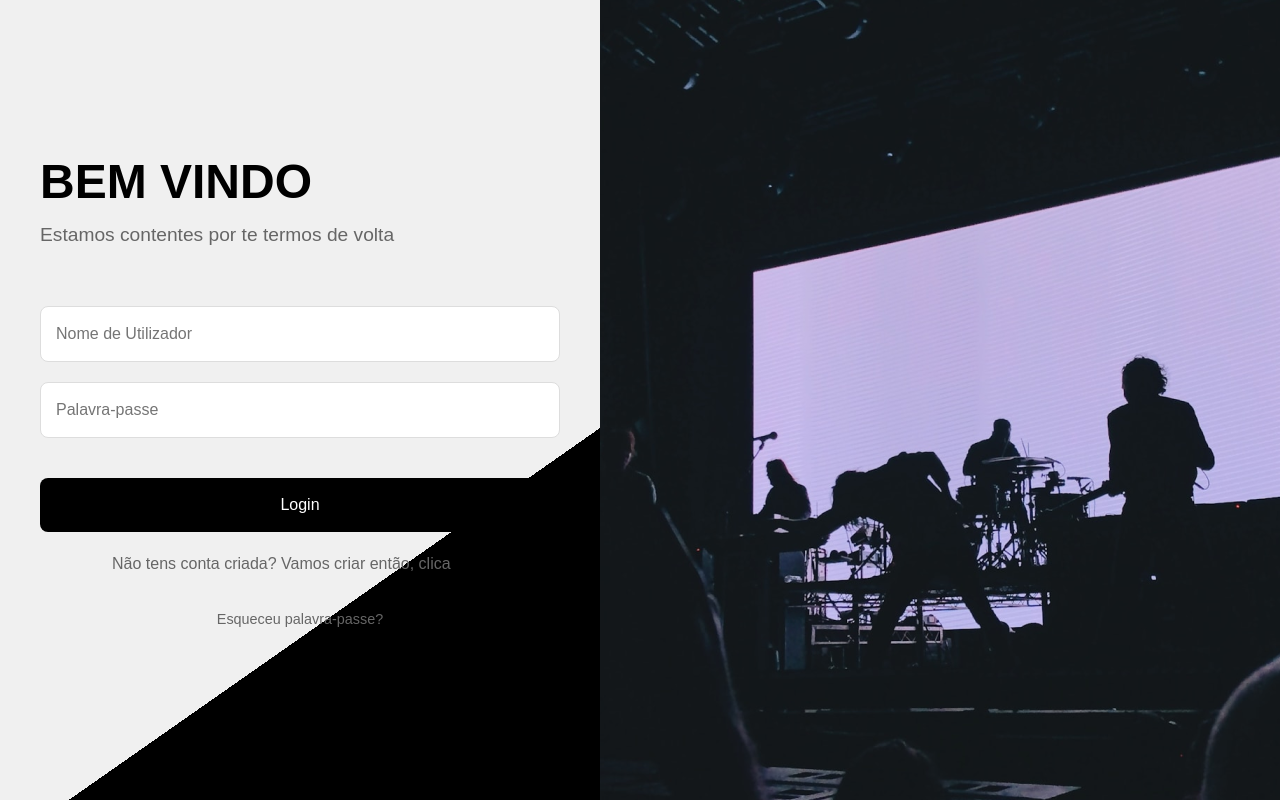
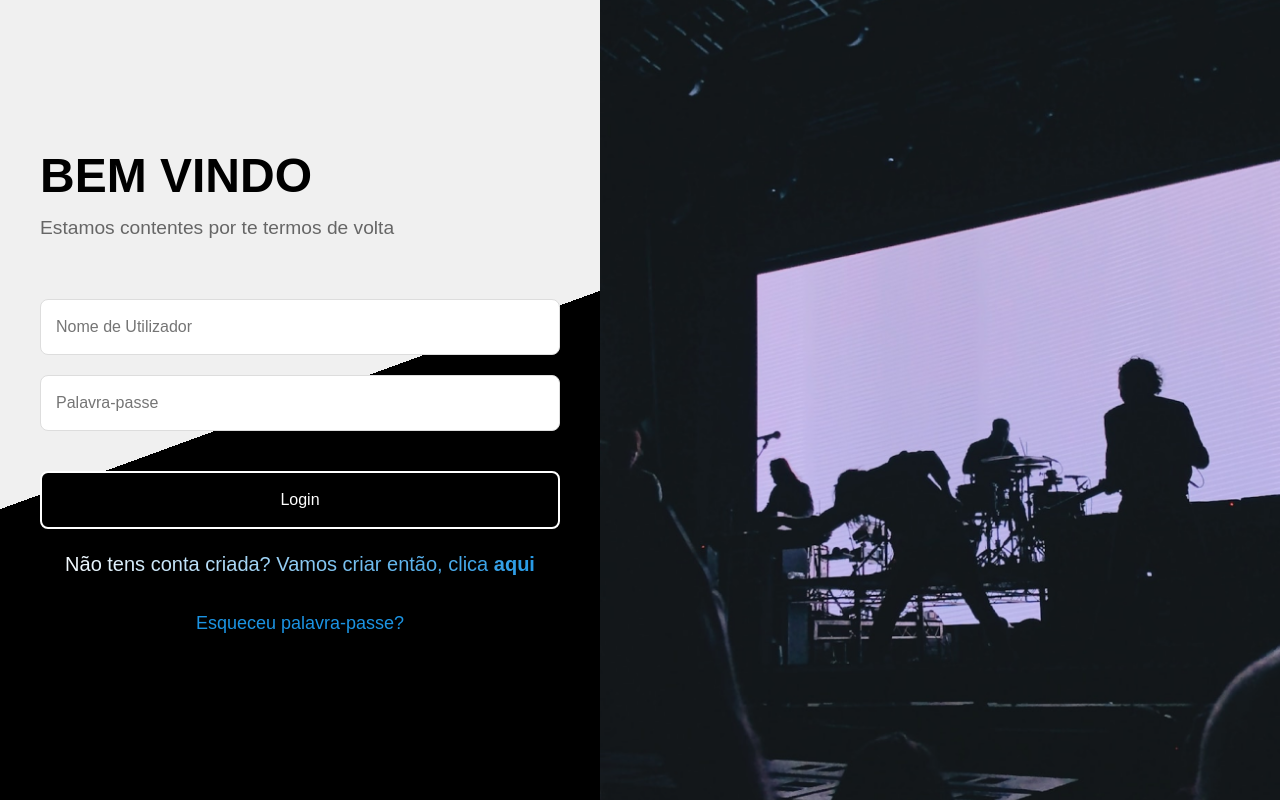
Before and after one commit to Fiagapcoo/DB2-project, a Django app: page /auth/login/ in a window 1280 px wide. Run offline with Django 5.2, Linux system fonts and the light colour scheme; some libraries are stand-ins or nearby versions.

Commit message:
Login Page

```diff
--- a/autenticacao/static/autenticacao/css/LoginStyle.css
+++ b/autenticacao/static/autenticacao/css/LoginStyle.css
@@ -11,14 +11,13 @@
     padding: 0 !important;
     margin: 0 !important;
     height: 100vh;
-    background: linear-gradient(145deg, #f0f0f0 50%, #000 50%);
+    width: 100vw;
 }
 
 .content-wrapper {
     display: flex;
     width: 100%;
     height: 100vh;
-    max-width: 1400px;
     margin: 0 auto;
 }
 
@@ -30,15 +29,18 @@
     justify-content: center;
     background-color: transparent;
     max-width: 600px;
+    background: linear-gradient(160deg, #f0f0f0 50%, #000 50%);
 }
 
 .image-container {
     flex: 1;
     background-image: url('../images/loginImage.png');
-    background-size: 600;
-    background-position: center;
+    background-position: center; /* Centraliza a imagem */
+    background-size: cover;
     background-repeat: no-repeat;
+    padding: 0;
 }
+
 
 .welcome-text {
     margin-bottom: 40px;
@@ -81,7 +83,7 @@ input:focus {
     padding: 15px;
     background-color: #000;
     color: white;
-    border: none;
+    border: 2px solid white;
     border-radius: 8px;
     font-size: 1rem;
     cursor: pointer;
@@ -95,12 +97,15 @@ input:focus {
 
 .signup-text {
     text-align: center;
+    font-size: 20px;
     margin-top: 20px;
-    color: #666;
+    background: linear-gradient(to right, white, rgb(27, 148, 228)); /* Degradê de preto para branco */
+    -webkit-background-clip: text; /* Para suporte no Chrome/Safari */
+    -webkit-text-fill-color: transparent; /* Faz o texto ser preenchido com o degradê */
 }
 
 .signup-text a {
-    color: #000;
+    color: rgb(27, 148, 228);
     text-decoration: none;
     font-weight: bold;
 }
@@ -115,9 +120,9 @@ input:focus {
 }
 
 .forgot-password a {
-    color: #666;
+    color: rgb(27, 148, 228);
     text-decoration: none;
-    font-size: 0.9rem;
+    font-size: 18px;
     transition: color 0.3s ease;
 }
 
```
